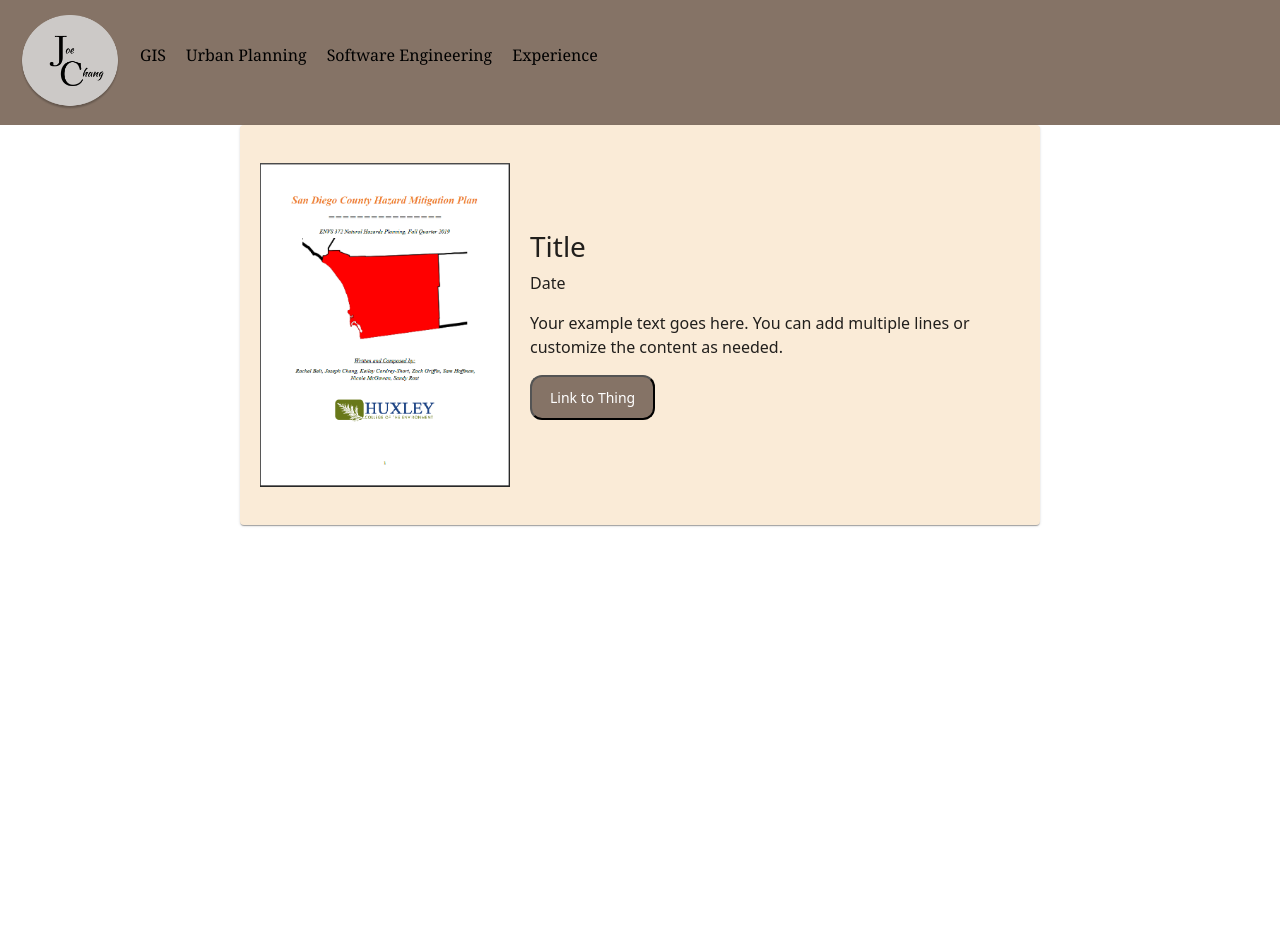
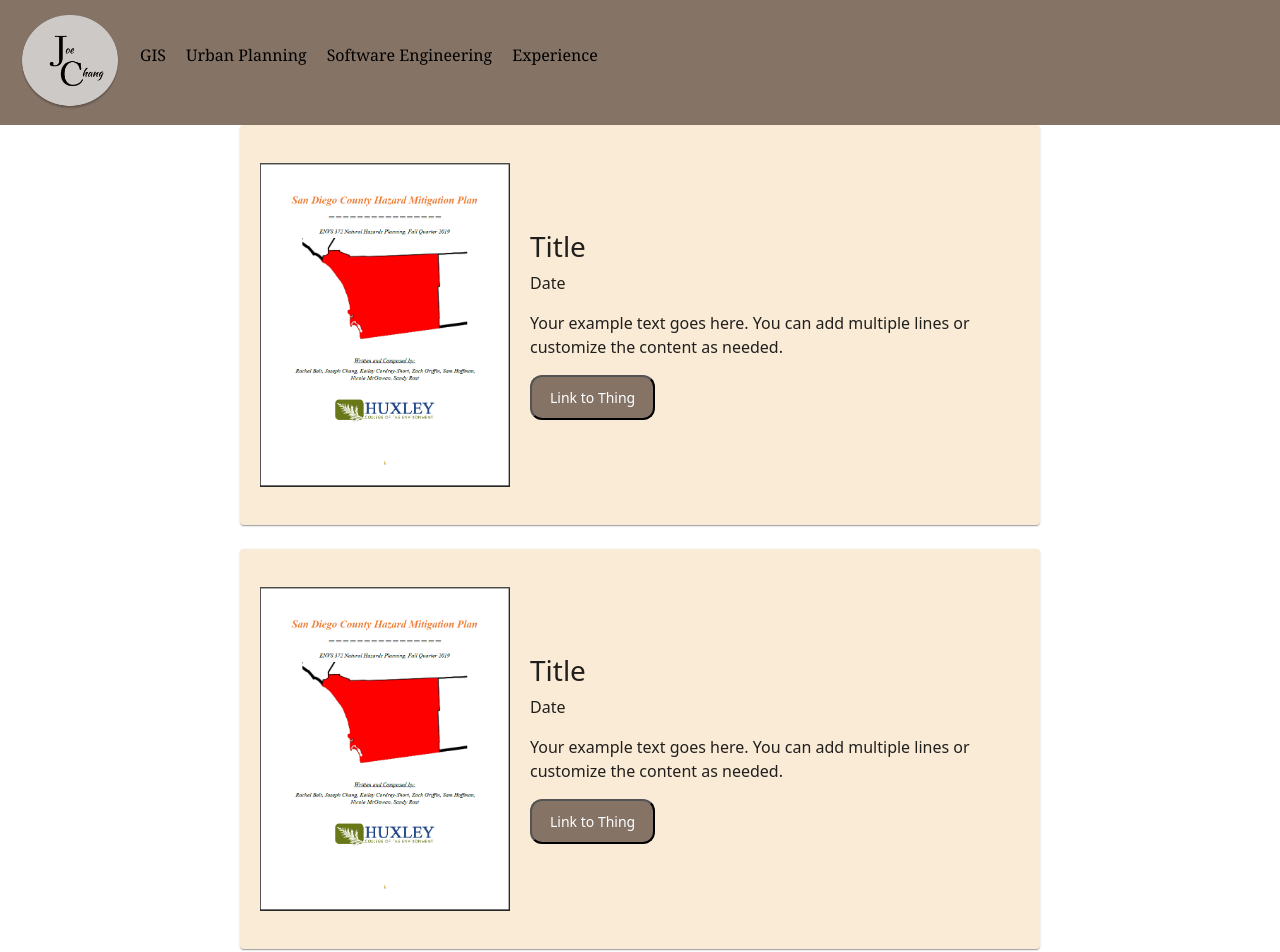
Before and after one commit to josephachang02/PortfolioApp, a React (Vite) app: page /UrbanPlanning in a window 1280 px wide. Shown: the top 952 px of the page. Before the commit the page ends 800 px from the top, so only its background shows below. Built offline with nearby package versions, Linux system fonts and the light colour scheme.

Commit message:
updates to up page, will add component card to GIS

```diff
--- a/src/components/Header/index.css
+++ b/src/components/Header/index.css
@@ -125,11 +125,16 @@ body {
     margin: 0 auto;
     }
 
+.navbar a {
+      size: 12px;
+      }
+
   .NavTitle {
     text-decoration: none;
     margin: 10px;
     flex: 1;
     flex-direction: row;
+    size: 13px;
     }
 
   .NavTitle:hover::before {
--- a/src/pages/Home/home.jsx
+++ b/src/pages/Home/home.jsx
@@ -8,6 +8,7 @@ import Link from '@mui/material/Link';
 import LinkedInIcon from '@mui/icons-material/LinkedIn';
 import InstagramIcon from '@mui/icons-material/Instagram';
 import GitHubIcon from '@mui/icons-material/GitHub';
+import DescriptionIcon from '@mui/icons-material/Description';
 import React, { useEffect } from 'react';
 import HomeCarousel from "../../components/Carousel/carousel";
 
@@ -68,6 +69,9 @@ const Home = () => {
         <a href="https://github.com/josephachang02" target ="_blank" rel="noopener noreferrer" >
           <GitHubIcon sx={{ fontSize: '3em', color: 'black', '&:hover': GitHubIconStyle}}/>
         </a>
+        <a href={Resume} download target="_blank" rel="noopener noreferrer">
+        <DescriptionIcon sx={{ fontSize: '3em', color: 'black', '&:hover': iconHoverStyles }} />
+      </a>
     </div>
     </div>
     <br></br>
--- a/src/pages/UrbanPlanning/UrbanPlanning.jsx
+++ b/src/pages/UrbanPlanning/UrbanPlanning.jsx
@@ -8,6 +8,7 @@ const urbanPlanning = () => {
 
 
     return (
+        <div>
         <Card id = "UP-Card">
           <CardContent class = "content">
             {/* Left Content (Image) */}
@@ -24,6 +25,24 @@ const urbanPlanning = () => {
         </div>
       </CardContent>
     </Card>
+<br></br>
+<Card id = "UP-Card">
+<CardContent class = "content">
+  {/* Left Content (Image) */}
+  <img
+    src= {Hazards}
+    alt="example"
+    className="image"
+  />
+<div className="TextCard">
+<h3>Title</h3>
+<p>Date</p>
+<p>Your example text goes here. You can add multiple lines or customize the content as needed.</p>
+<button className ="button">Link to Thing</button>
+</div>
+</CardContent>
+</Card>
+</div>
   );
 };
 
```
